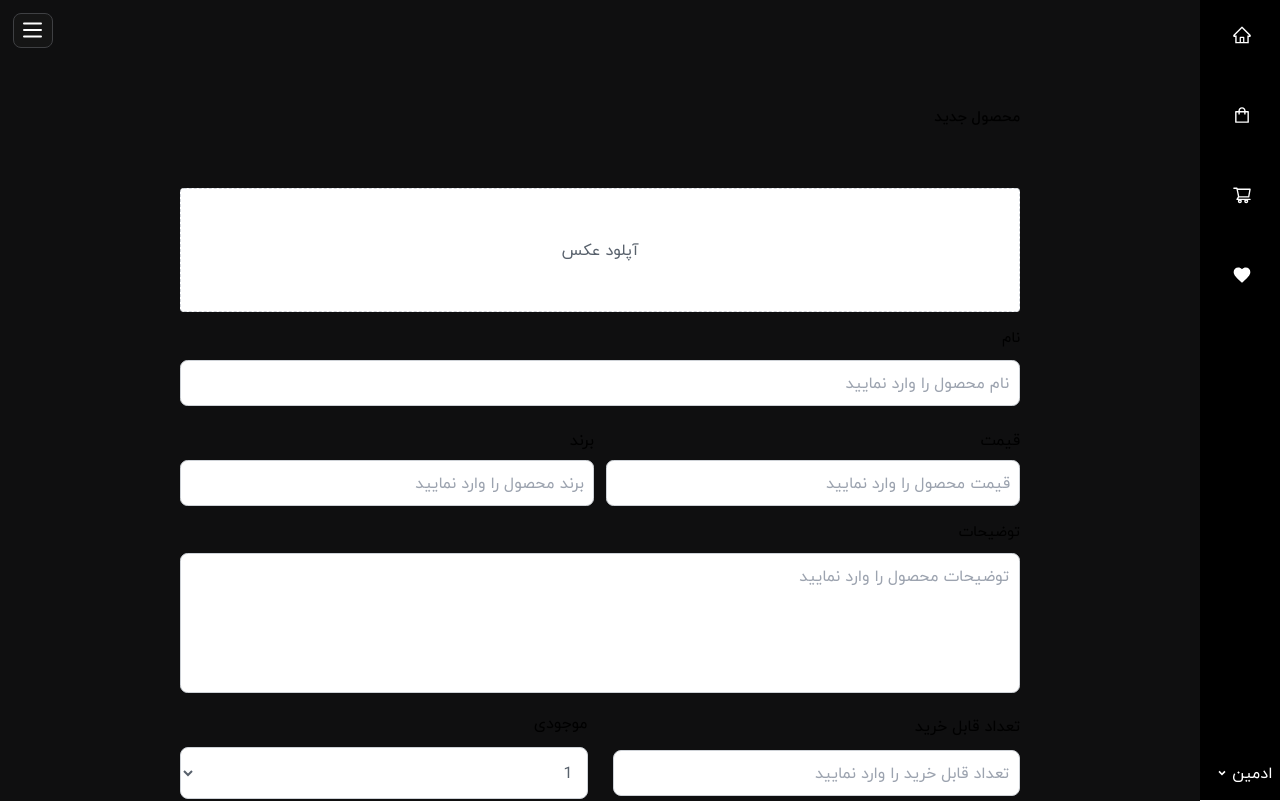
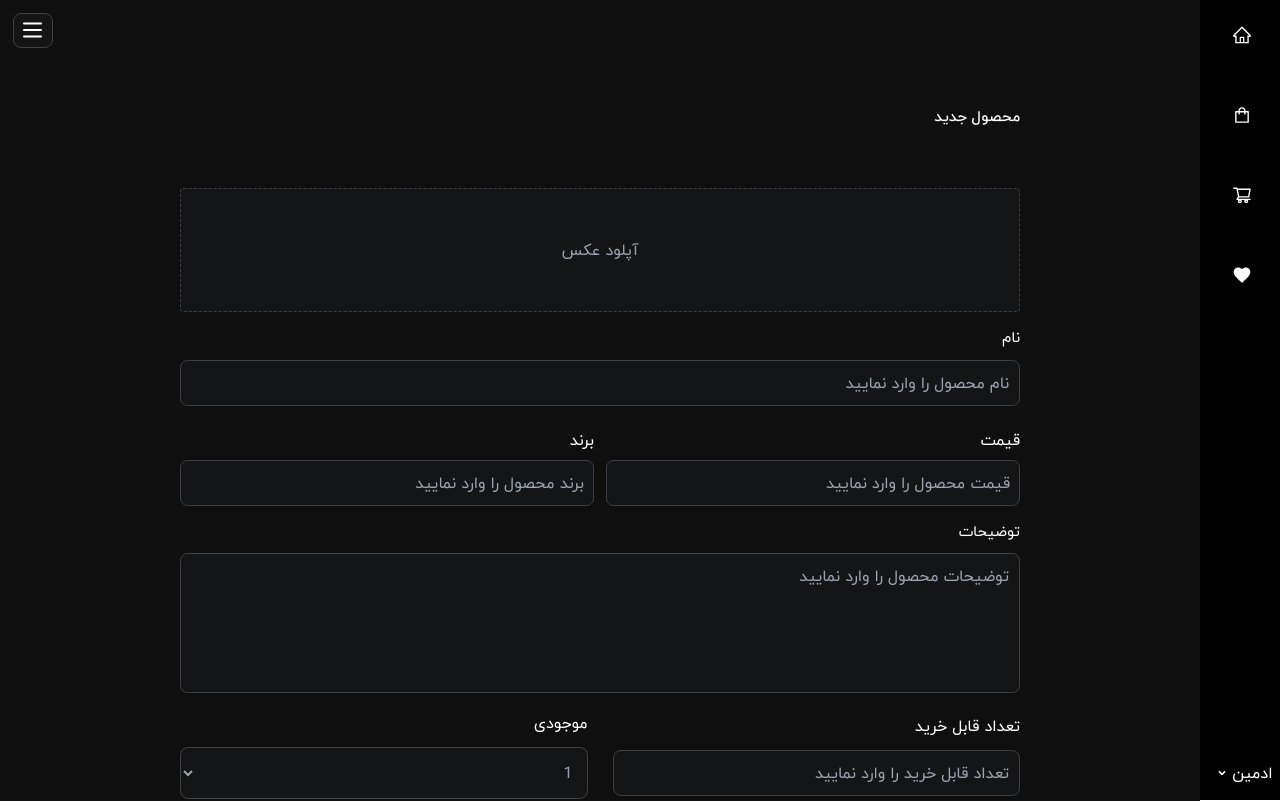
Before and after one commit to mahsanajafii/e-commerce, a React (Vite) app: page /create-product in a window 1280 px wide. Shown: the top 801 px of the page. Built offline with nearby package versions, Linux system fonts and the light colour scheme; sample sign-in values are in the browser's storage.

Commit message:
fix: :bug: create product dark styles

```diff
--- a/src/components/adminComponents/createProduct/CreateProduct.tsx
+++ b/src/components/adminComponents/createProduct/CreateProduct.tsx
@@ -48,7 +48,7 @@ const CreateProduct = () => {
 
   return (
     <div className="flex flex-col justify-start items-start w-[70%] mx-auto my-[10.6rem] gap-[3.2rem]">
-      <p className="text-text-primary  text-2xl font-medium mb-12">
+      <p className="text-text-primary dark:text-dark-text-primary text-2xl font-medium mb-12">
         محصول جدید
       </p>
       <form
@@ -73,7 +73,7 @@ const CreateProduct = () => {
           />
           <label
             htmlFor="image"
-            className=" flex flex-row justify-center items-center w-full bg-white h-[12.4rem] border border-gray-300  border-dashed text-text-secondary text-center rounded-md"
+            className=" flex flex-row justify-center items-center w-full bg-white h-[12.4rem] border border-gray-300  border-dashed text-text-secondary text-center rounded-md dark:bg-dark-base-text-field dark:text-dark-text-secondary dark:border-dark-base-text-field-stroke"
           >
             آپلود عکس
           </label>
@@ -113,7 +113,7 @@ const CreateProduct = () => {
         <div className="h-[17.5rem] w-full">
           <label
             htmlFor="info"
-            className=" text-black text-2xl block mb-5 w-full"
+            className=" text-black text-2xl block mb-5 w-full dark:text-dark-text-primary"
           >
             توضیحات
           </label>
@@ -121,21 +121,21 @@ const CreateProduct = () => {
             {...register("description")}
             id="info"
             placeholder="توضیحات محصول را وارد نمایید"
-            className="w-full rounded-xl h-[14rem] p-4 text-right bg-white text-black block resize-none border border-base-text-field-stroke"
+            className="w-full rounded-xl h-[14rem] p-4 text-right bg-white text-black block resize-none border border-base-text-field-stroke dark:bg-dark-base-text-field dark:text-dark-text-secondary dark:border-dark-base-text-field-stroke dark:focus:border-secondary-main"
           ></textarea>
         </div>
         <div className="flex flex-row-reverse justify-between items-center gap-10">
           <div className="flex flex-col w-[50%] gap-5">
             <label
               htmlFor="select"
-              className=" text-text-primary text-[1.6rem] block"
+              className=" text-text-primary text-[1.6rem] block dark:text-dark-text-primary"
             >
               موجودی
             </label>
             <select
               {...register("quantity")}
               id="select"
-              className="w-full text-right bg-base-text-field text-text-secondary p-4 text-[1.6rem] rounded-[0.8rem] border border-base-text-field-stroke"
+              className="w-full text-right bg-base-text-field text-text-secondary dark:text-dark-text-secondary p-4 text-[1.6rem] rounded-[0.8rem] border border-base-text-field-stroke dark:bg-dark-base-text-field dark:border-dark-base-text-field-stroke"
             >
               <option value="موجودی" disabled>
                 موجودی
--- a/src/components/common/input/Input.tsx
+++ b/src/components/common/input/Input.tsx
@@ -32,11 +32,14 @@ const Input = forwardRef<HTMLInputElement, IInputProps>(
   ) => {
     return (
       <>
-        <label htmlFor={id} className={labelStyle}>
+        <label
+          htmlFor={id}
+          className={`${labelStyle} dark:text-dark-text-primary`}
+        >
           {label}
         </label>
         <input
-          className={inputStyle}
+          className={`${inputStyle} outline-none focus:border-secondary-main dark:bg-dark-base-text-field dark:text-dark-text-secondary dark:border-dark-base-text-field-stroke dark:focus:border-secondary-main`}
           type={type}
           placeholder={placeholder}
           id={id}
--- a/src/designs/index.css
+++ b/src/designs/index.css
@@ -31,6 +31,8 @@
 ::-webkit-scrollbar-thumb:hover {
   background: #DB2777;
 }
+
+
 @layer utilities {
     .pending-badge{
         @apply bg-info-main text-info-lighter
```
Lines whose indentation alone changed are shown as unchanged.
